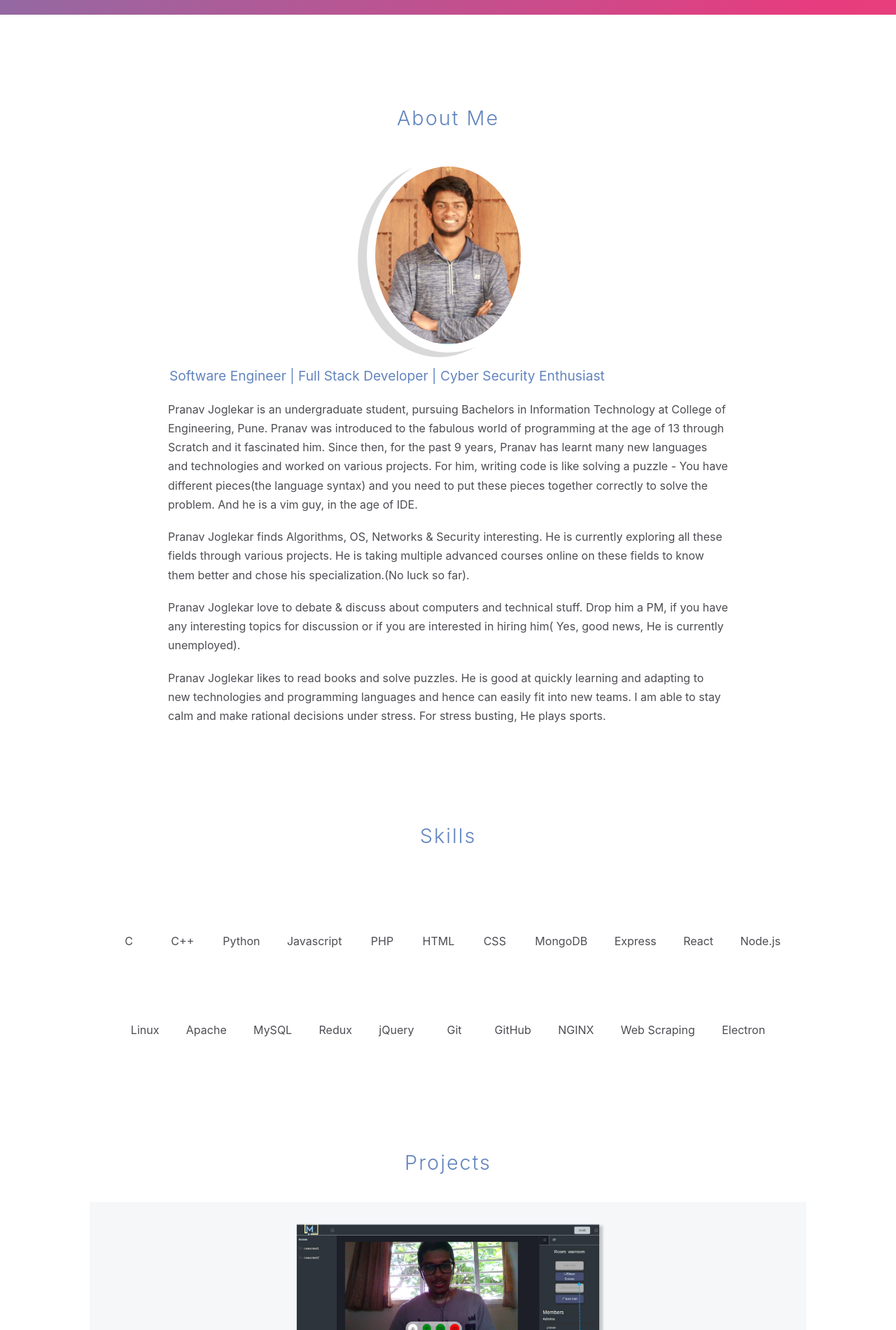
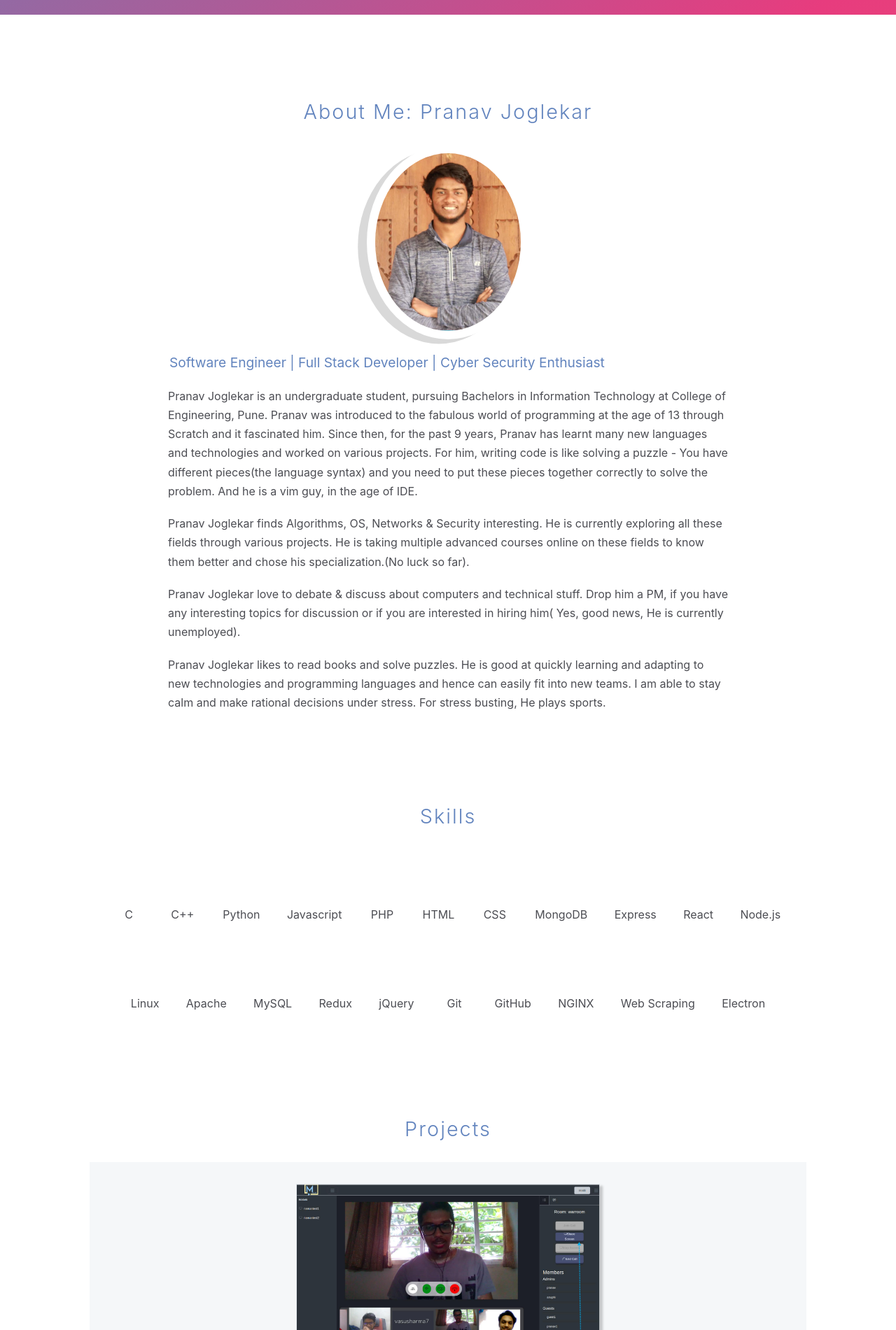
Before and after one commit to Pranav2612000/portfolio-page, a React (Create React App) app: page / in a window 1280 px wide. Shown: the part 779-2680 px from the top of the page at 70% size. Built offline with nearby package versions, Linux system fonts and the light colour scheme; some icons are missing.

Commit message:
feat: use h1 for headings

```diff
--- a/src/App.css
+++ b/src/App.css
@@ -49,6 +49,16 @@ a {
 }
 
 h3 {
+  text-align: center;
+  padding-top: 1em;
+  padding-bottom: 0.5em;
+  letter-spacing: .07em;
+  font-size: 1.8em;
+  font-weight: 300;
+  color: #6284be;
+}
+
+.section-title {
   text-align: center;
   padding-top: 1em;
   padding-bottom: 0.5em;
--- a/src/Components/About.js
+++ b/src/Components/About.js
@@ -5,7 +5,7 @@ function About() {
   return (
     <div id="about" className="section-wrapper">
       <div className="about-inner-wrapper">
-        <h3>About Me</h3>
+        <h1 className="section-title">About Me: Pranav Joglekar</h1>
         <section id="about-pranav">
 
           <div className="about-pranav-photo-wrapper">
--- a/src/Components/Contact.js
+++ b/src/Components/Contact.js
@@ -5,7 +5,7 @@ function Contact() {
     <div id="contact" className="section-wrapper">
 
       <div className="contact-title">
-        <h3>Contact</h3>
+        <h1 className="section-title">Contact</h1>
       </div>
 
       <p> Feel free to reach out if you have any questions, or if you have work for me - I love to take up new challenges, and I promise you, I'll adjust to your team in no time. Even if you have none of the above, but want to discuss Tech, contact me anyway. I'll love to interact with you and learn something new. </p>
--- a/src/Components/Life.js
+++ b/src/Components/Life.js
@@ -11,7 +11,7 @@ const Life  = (props) => {
   return (
     <div id="life" className="setion-wrapper">
       <div>
-        <h3> Life </h3>
+        <h1 className="section-title"> Life </h1>
       </div>
       <br/>
       <div>
--- a/src/Components/Projects.js
+++ b/src/Components/Projects.js
@@ -13,7 +13,7 @@ function Projects() {
     <div id="projects" className="section-wrapper">
       <div className="projects-wrapper">
 
-        <h3>Projects</h3>
+        <h1 className="section-title">Projects</h1>
 
         <section className="single-project">
           <section className="single-project-left">
--- a/src/Components/Skills.js
+++ b/src/Components/Skills.js
@@ -4,7 +4,7 @@ function Skills() {
   return (
     <div id="skills" className="section-wrapper">
       <div className="skills-inner-wrapper">
-        <h3>Skills</h3>
+        <h1 className="section-title">Skills</h1>
         <div className="development-icons">
           <div>
             <i className="devicon-c-plain"></i>
```
Also changed, not shown: 1 other file (tests, documents, lock files or other folders).
